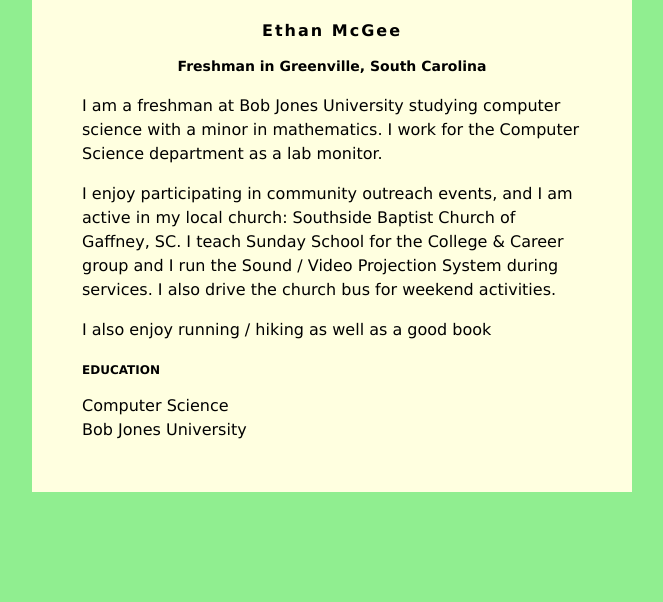
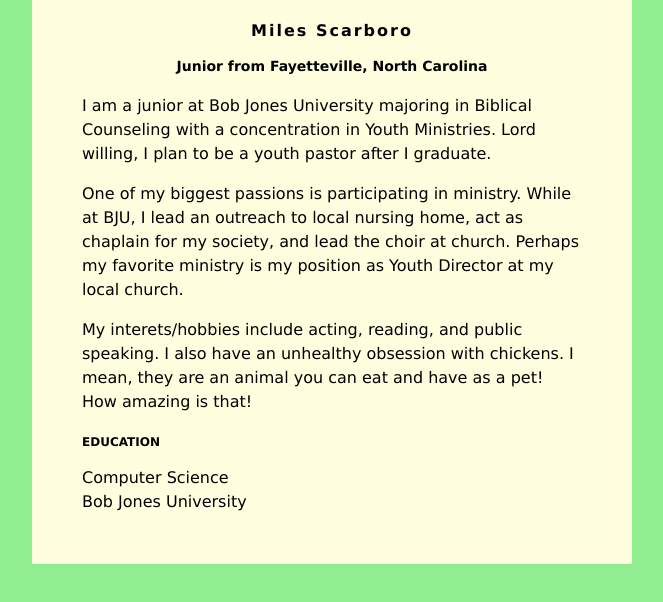
Before and after one commit to Kilometers5280/Kilometers5280.github.io, a plain HTML site: page index.html in a window 1280 px wide. Shown: the whole page, without its empty margins (308-971 px from the left). Drawn offline with Linux system fonts and the light colour scheme.

Commit message:
Update index.html

```diff
--- a/index.html
+++ b/index.html
@@ -30,15 +30,15 @@
 </head>
 <body>
     <div id="content">
-        <h1>Ethan McGee</h1>
-        <h2>Freshman in Greenville, South Carolina</h2>
+        <h1>Miles Scarboro</h1>
+        <h2>Junior from Fayetteville, North Carolina</h2>
 
-         <p>I am a freshman at Bob Jones University studying computer science with a minor in mathematics. I work for the Computer Science department as a lab monitor.</p>
+         <p>I am a junior at Bob Jones University majoring in Biblical Counseling with a concentration in Youth Ministries. Lord willing, I plan to be a youth pastor after I graduate.</p>
          <p>
-            I enjoy participating in community outreach events, and I am active in my local church: Southside Baptist Church of Gaffney, SC.  I teach Sunday School for the College &amp; Career group and I run the Sound / Video Projection System during services.  I also drive the church bus for weekend activities.
+            One of my biggest passions is participating in ministry. While at BJU, I lead an outreach to local nursing home, act as chaplain for my society, and lead the choir at church. Perhaps my favorite ministry is my position as Youth Director at my local church.
          </p>
          <p>
-            I also enjoy running / hiking as well as a good book
+            My interets/hobbies include acting, reading, and public speaking. I also have an unhealthy obsession with chickens. I mean, they are an animal you can eat and have as a pet! How amazing is that!
          </p>
 
         <h3>EDUCATION</h3>
```
